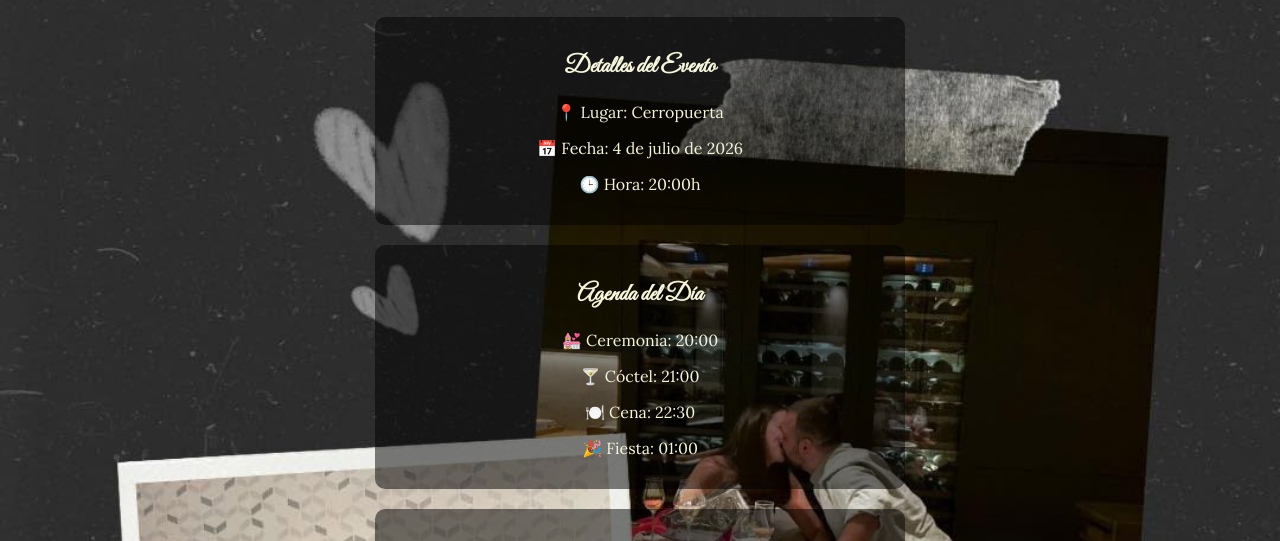
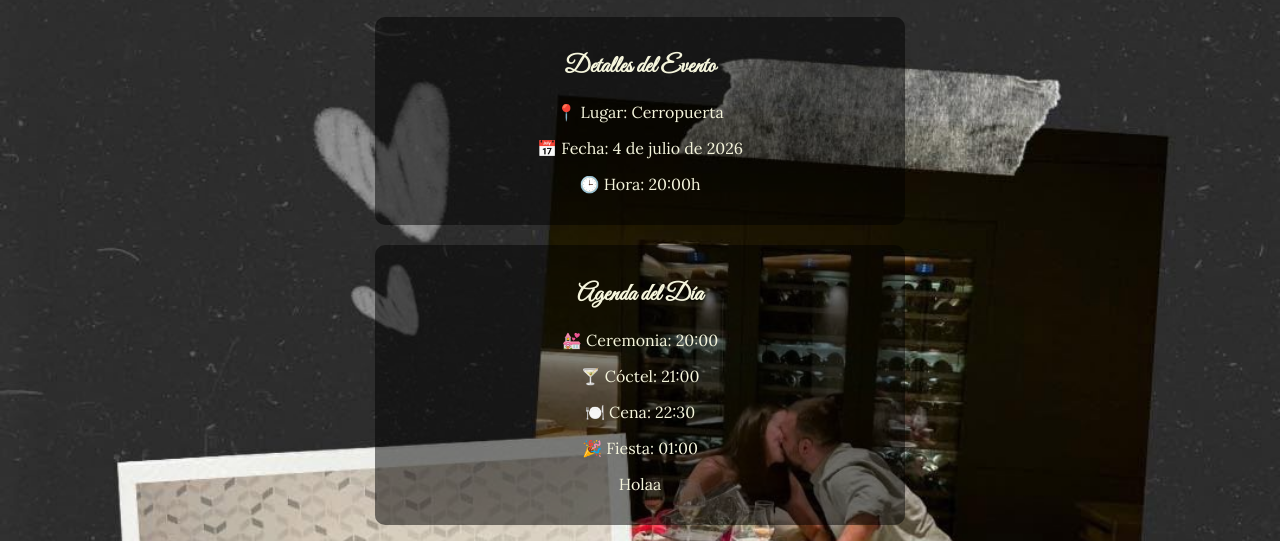
Before and after one commit to amarrey2001/bodarubenymariajose, a website built with webpack: page index.html in a window 1280 px wide. Shown: the part 244-785 px from the top of the page. Built offline with nearby package versions, Linux system fonts and the light colour scheme.

Commit message:
Página web cambio

```diff
--- a/index.html
+++ b/index.html
@@ -113,6 +113,7 @@
   <p>🍸 Cóctel: 21:00</p>
   <p>🍽️ Cena: 22:30</p>
   <p>🎉 Fiesta: 01:00</p>
+  <p>Holaa</p>
 </div>
 
 <!-- CONFIRMAR ASISTENCIA -->
```
